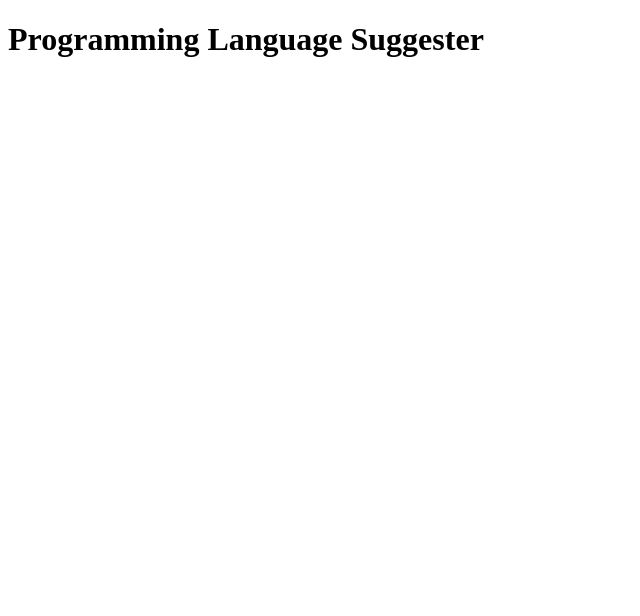
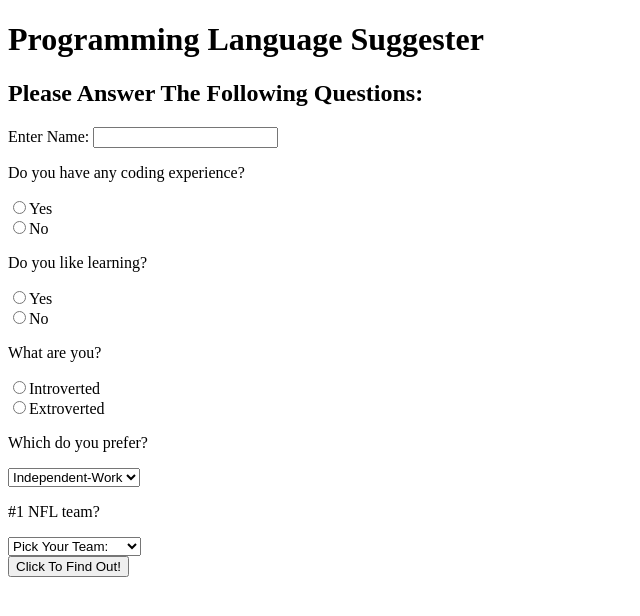
Before and after one commit to bkuey/Project_Wk2, a plain HTML site: page index.html in a window 1280 px wide. Shown: the whole page, without its empty margins (0-640 px from the left). Drawn offline with Linux system fonts and the light colour scheme.

Commit message:
complete a draft of html file for survey.

```diff
--- a/index.html
+++ b/index.html
@@ -6,6 +6,57 @@
   </head>
   <body>
     <h1>Programming Language Suggester</h1>
+    <h2>Please Answer The Following Questions:</h2>
 
+    <form id="formOne">
+      <div class="form-group">
+        <label for="name">Enter Name:</label>
+        <input id="" class="form-control" type="text">
+      </div>
+
+      <p>Do you have any coding experience?</p>
+      <div class="radio">
+        <label><input type="radio" name="yes" value="yes">Yes</label>
+      </div>
+      <div class="radio">
+        <label><input type="radio" name="no" value="no">No</label>
+      </div>
+
+      <p>Do you like learning?</p>
+      <div class="radio">
+        <label><input type="radio" name="yes" value="yes">Yes</label>
+      </div>
+      <div class="radio">
+        <label><input type="radio" name="no" value="no">No</label>
+      </div>
+
+      <p>What are you?</p>
+      <div class="radio">
+        <label><input type="radio" name="in" value="in">Introverted</label>
+      </div>
+      <div class="radio">
+        <label><input type="radio" name="ex" value="ex">Extroverted</label>
+      </div>
+
+      <p>Which do you prefer?</p>
+      <div>
+        <select class="form-control" id="work">
+        <option value="1">Independent-Work</option>
+        <option value="2">Team-Work</option>
+        </select>
+      </div>
+
+      <p>#1 NFL team?</p>
+      <div>
+        <select class="form-control" id="sports">
+          <option value="1">Pick Your Team:</option>
+        <option value="1">Seattle Seahawks!</option>
+        </select>
+      </div>
+
+
+
+      <button type="submit" class="btn-danger">Click To Find Out!</button>
+    </form>
   </body>
 </html>
```
